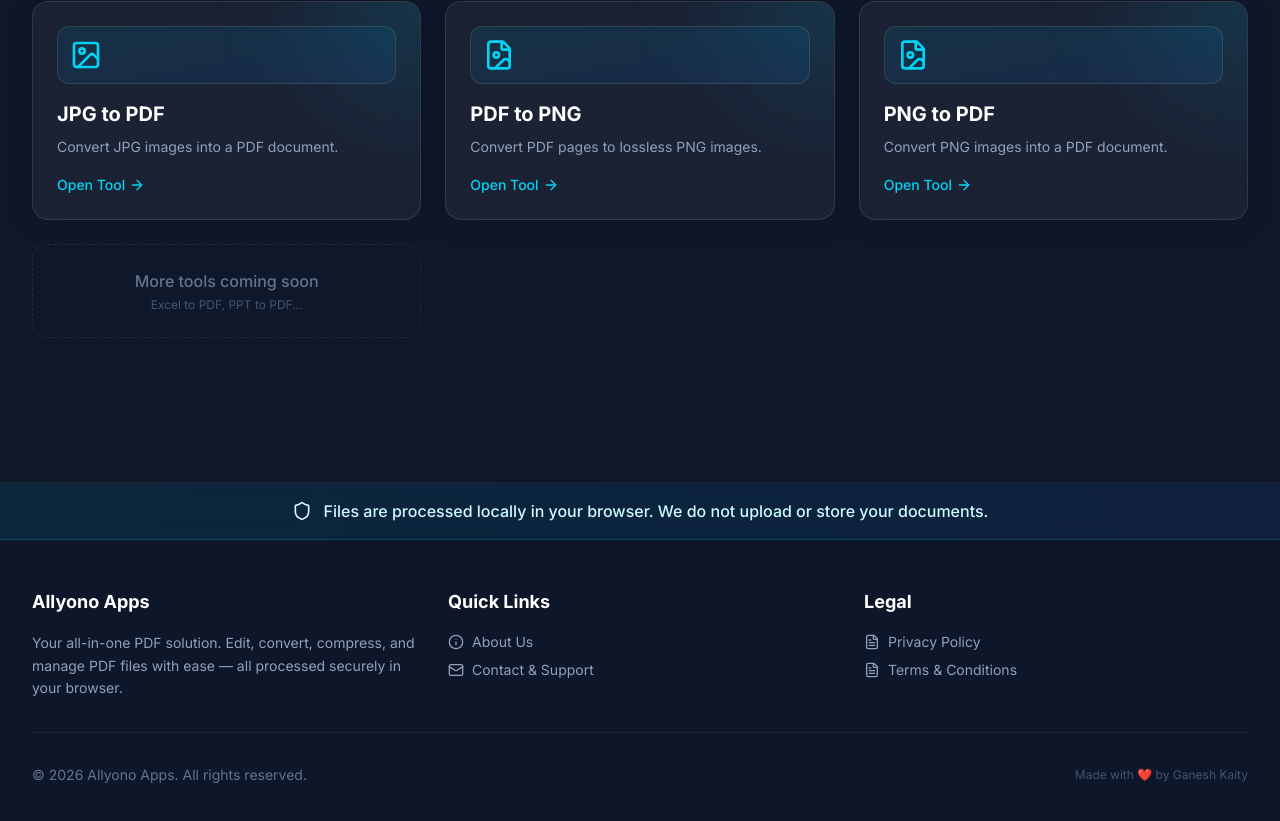
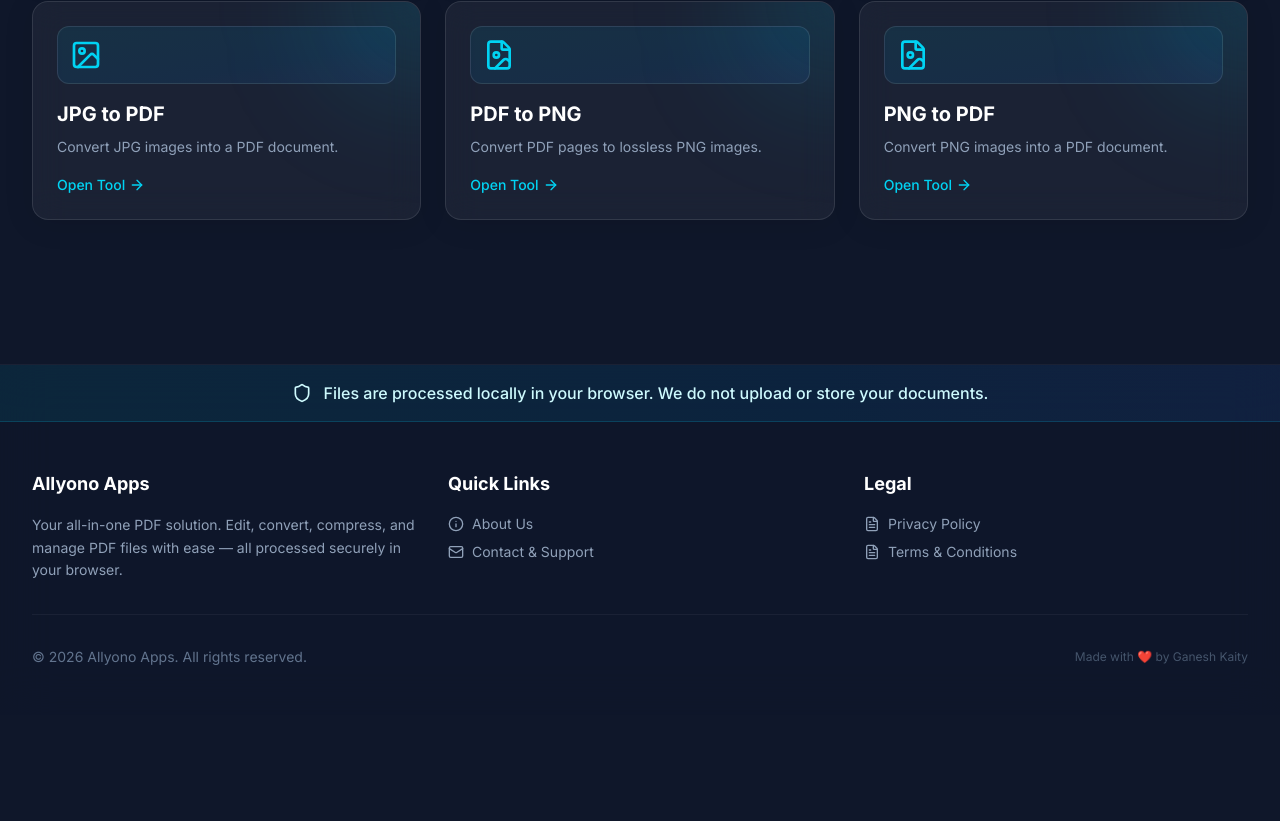
Before and after one commit to ganeshkaity/PdfMaster, a Next.js app: page / in a window 1280 px wide. Shown: the part 1957-2778 px from the top of the page. After the commit the page ends 2672 px from the top, so only its background shows below. Built offline with nearby package versions, Linux system fonts and the light colour scheme.

Commit message:
Remove all 'coming soon' placeholder text

```diff
--- a/app/page.tsx
+++ b/app/page.tsx
@@ -195,12 +195,6 @@
               <ToolCard {...tool} />
             </motion.div>
           ))}
-
-          {/* Coming Soon / More Placeholders */}
-          <motion.div variants={item} className="p-6 rounded-2xl border border-dashed border-slate-700/50 flex flex-col items-center justify-center text-center opacity-50 hover:opacity-100 transition-opacity">
-            <span className="text-slate-500 font-medium mb-1">More tools coming soon</span>
-            <span className="text-xs text-slate-600">Excel to PDF, PPT to PDF...</span>
-          </motion.div>
         </motion.div>
       </div>
     </div>
```
